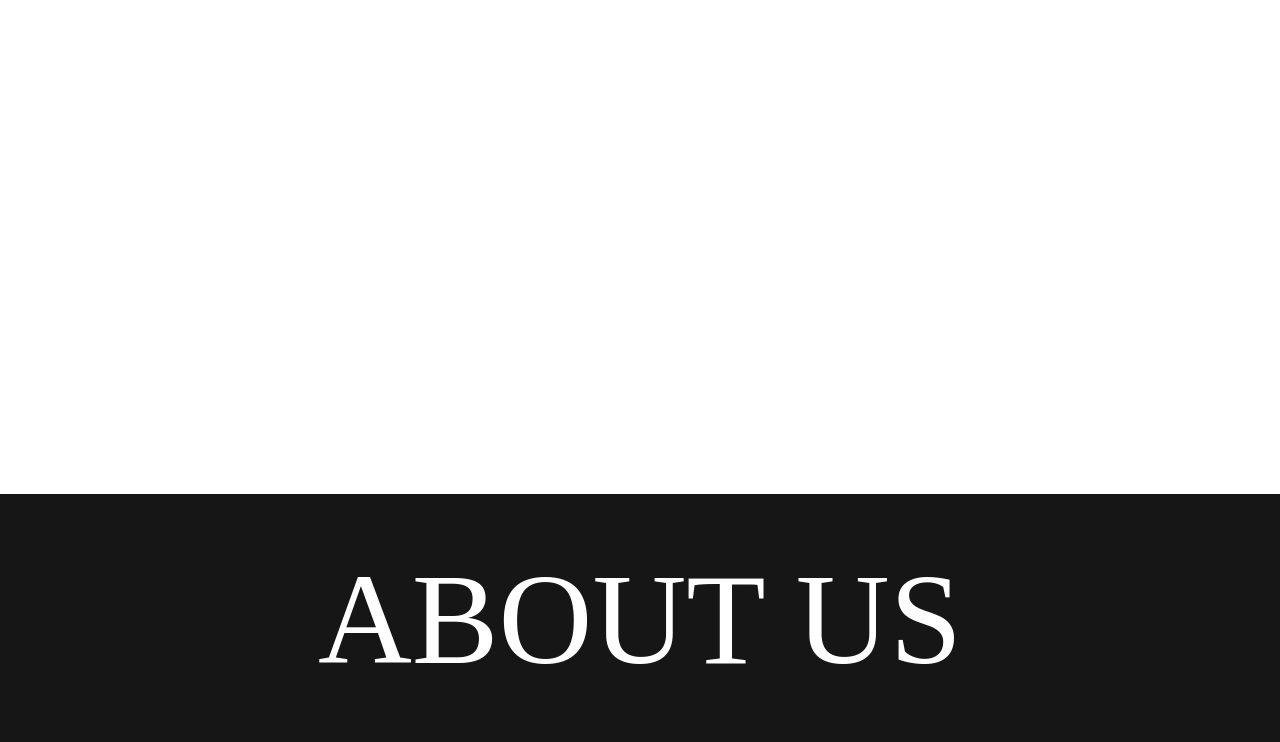
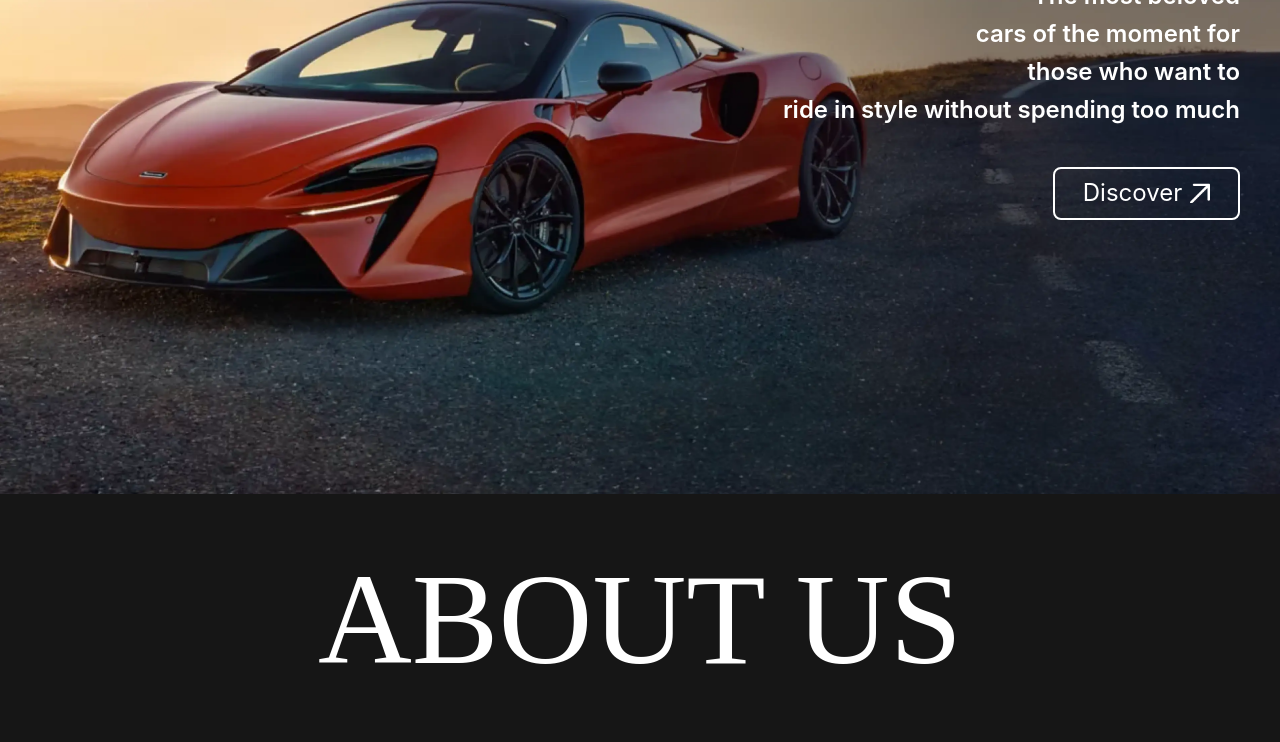
Before and after one commit to ArtxDS/prime-car-, a website: page public/index.html in a window 1280 px wide. Shown: the part 526-1268 px from the top of the page. Drawn offline with nearby package versions, Linux system fonts and the light colour scheme; files whose address does not match are found by name; a web font is replaced by a local one.

Commit message:
adjust bg

```diff
--- a/public/index.html
+++ b/public/index.html
@@ -43,7 +43,8 @@
   </header>
 
   <div
-    class="bg-[url(./assets/background.webp)]  w-full h-[1020px] flex items-center justify-end bg-cover bg-center relative px-10 ">
+  style="background-image: url(./assets/background.webp);"
+    class=" w-full h-[1020px] flex items-center justify-end bg-cover bg-center relative px-10 ">
     <div class="flex flex-col grid_base h-[535px] ">
       <div class="Titles flex flex-col text-right drop-shadow-shadow">
         <h1>MORE ECONOMY, <br /> SAME SPEED </h1>
```
